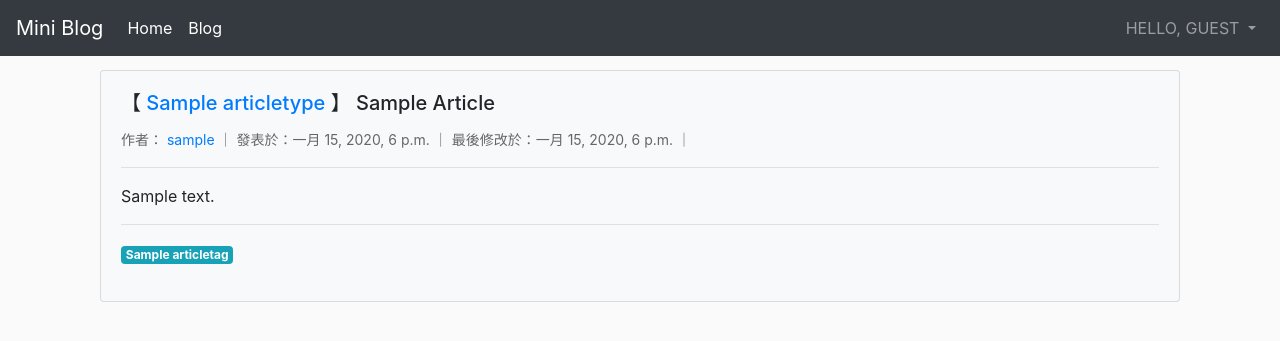
After one commit to josephsiao/mini-blog, a Django app: page /blog/post/1/ in a window 1280 px wide. The commit adds this page. Shown: the top 341 px of the page. Run offline with Django 3.2, Linux system fonts and the light colour scheme; tables that the repository leaves empty hold one stand-in row (values such as "Sample post"); some libraries are stand-ins or nearby versions.

Commit message:
feat: add edit, delete feature and rename the 'blogs' app to 'blog'

```diff
--- /dev/null
+++ b/miniblog/blog/apps.py
@@ -0,0 +1,5 @@
+from django.apps import AppConfig
+
+
+class BlogConfig(AppConfig):
+    name = 'blog'
--- /dev/null
+++ b/miniblog/blog/templates/blog/post_detail.html
@@ -0,0 +1,49 @@
+{% extends "base.html" %}
+
+{% block content %}
+    <div class="container">
+        <div>
+            <div class="container" style="padding-top: 20px;">
+                <div class="card bg-light">
+                    <div class="card-body">
+                        <h5 class="card-title">
+                            【
+                                <a href="{% url 'find_by_type' article.article_type %}" class="text-decoration-none">
+                                    {{ article.article_type }}
+                                </a>
+                            】
+                            {{ article.title | title }}
+                        </h5>
+                        <span class="" style="font-size: 14px; color: #666666;">
+                            作者：
+                            <a href="{% url 'find_by_author' article.author %}" class="text-decoration-none">{{ article.author }}</a>
+                            ｜
+                            發表於：{{ article.published_time }}
+                            ｜
+                            最後修改於：{{ article.last_updated_time }}
+                            ｜
+                            {% if user.is_authenticated and user == article.author %}
+                                <a href="{% url 'edit_post' article.id %}" class="text-decoration-none badge badge-warning">
+                                    EDIT
+                                </a>
+                                <a href="{% url 'delete_post' article.id %}" class="text-decoration-none badge badge-danger">
+                                    DELETE
+                                </a>
+                            {% endif %}
+                        </span>
+                        <hr>
+                        <p class="card-text">{{ article.content | safe }}</p>
+                        <hr>
+                        <p>
+                            {% for tag in article_tags %}
+                                <a href="{% url 'find_by_tag' tag %}" class="text-decoration-none badge badge-info">{{ tag }}</a>
+                            {% empty %}
+                                <p>No tags</p>
+                            {% endfor %}
+                        </p>
+                    </div>
+                </div>
+            </div>
+        </div>
+    </div>
+{% endblock %}
--- /dev/null
+++ b/miniblog/blog/urls.py
@@ -0,0 +1,16 @@
+from django.urls import path
+
+from . import views
+
+urlpatterns = [
+    path('', views.index, name='index'),
+    path('blog', views.index, name='blog'),
+    path('blog/post', views.index, name='blog_post'),
+    path('blog/post/new', views.update_post, name='update_post'),
+    path('blog/post/<int:article_id>/', views.get_post_detail, name='get_post_detail'),
+    path('blog/post/delete/<int:article_id>/', views.delete_post, name='delete_post'),
+    path('blog/post/edit/<int:article_id>/', views.edit_post, name='edit_post'),
+    path('blog/post/author/<str:author_name>', views.find_by_author, name='find_by_author'),
+    path('blog/post/type/<str:type_name>', views.find_by_type, name='find_by_type'),
+    path('blog/post/tag/<str:tag_name>', views.find_by_tag, name='find_by_tag'),
+]
--- a/miniblog/blogs/views.py
+++ b/miniblog/blog/views.py
@@ -1,5 +1,3 @@
-from datetime import datetime
-
 from django.contrib.auth.decorators import login_required
 from django.contrib.auth.models import User
 from django.shortcuts import get_object_or_404, redirect, render
@@ -18,13 +16,16 @@ def index(request):
     return render(request, 'index.html', context)
 
 
-def article_post(request, article_id):
+def get_post_detail(request, article_id):
+    article = get_object_or_404(Article, pk=article_id)
+    article_tags = [tag.tag_name for tag in article.article_tags.all()]
+
     context = {
-        'post': get_object_or_404(Article, pk=article_id),
-        'post_tags': Article.objects.filter(id=article_id).values('article_tags__tag_name')
+        'article': article,
+        'article_tags': article_tags
     }
 
-    return render(request, 'blogs/article_post.html', context)
+    return render(request, 'blog/post_detail.html', context)
 
 
 def find_by_author(request, author_name):
@@ -58,26 +59,68 @@ def find_by_tag(request, tag_name):
 
 
 @login_required
-def add_new_post(request):
+def update_post(request):
     if request.method == 'POST':
         data = dict(request.POST)
 
-        article = Article()
+        if data.get('edit_id'):
+            article = Article.objects.get(id=data.get('edit_id')[0])
+        else:
+            article = Article()
+
         article.author = request.user
         article.title = data.get('title')[0]
         article.content = data.get('content')[0]
-        article_type, _ = ArticleType.objects.get_or_create(type_name=data.get('article_type')[0])
-        article.article_type = article_type
+        article.article_type, _ = ArticleType.objects.get_or_create(type_name=data.get('article_type')[0])
         article.save()
 
+        article_tags = []
         for i in range(len(data.get('article_tags'))):
             article_tag, _ = ArticleTag.objects.get_or_create(tag_name=data.get('article_tags')[i])
-            article.article_tags.add(article_tag)
+            article_tags.append(article_tag)
+
+        article.article_tags.set(article_tags)
 
         return redirect('/')
     else:
         form = ArticlePostForm()
+
         context = {
             'form': form
         }
-        return render(request, 'blogs/edit_post.html', context)
+
+        return render(request, 'blog/edit_post.html', context)
+
+
+@login_required
+def delete_post(request, article_id):
+    if Article.objects.filter(id=article_id).exists():
+        article = Article.objects.get(id=article_id)
+
+        if article.author == request.user:
+            article.delete()
+
+    return redirect('/')
+
+
+@login_required
+def edit_post(request, article_id):
+    if Article.objects.filter(id=article_id).exists():
+        article = Article.objects.get(id=article_id)
+        article_tags = [tag.tag_name for tag in article.article_tags.all()]
+
+        if article.author == request.user:
+            form = ArticlePostForm(initial={
+                'title': article.title,
+                'content': article.content
+            })
+
+            context = {
+                'form': form,
+                'article': article,
+                'article_tags': article_tags
+            }
+
+            return render(request, 'blog/edit_post.html', context)
+
+    return redirect('/')
--- a/miniblog/blogs/apps.py
+++ /dev/null
@@ -1,5 +0,0 @@
-from django.apps import AppConfig
-
-
-class BlogsConfig(AppConfig):
-    name = 'blogs'
--- a/miniblog/miniblog/form.py
+++ b/miniblog/miniblog/form.py
@@ -10,7 +10,7 @@ class UserRegistrationForm(UserCreationForm):
         widget=forms.TextInput(
             attrs={
                 'class': 'form-control',
-                'placeholder': 'Enter account',
+                'placeholder': 'Enter account'
             }
         )
     )
@@ -50,6 +50,7 @@ class UserLoginForm(forms.Form):
             attrs={
                 'class': 'form-control',
                 'placeholder': 'Enter account',
+                'autofocus': 'autofocus'
             }
         )
     )
--- a/miniblog/miniblog/settings.py
+++ b/miniblog/miniblog/settings.py
@@ -37,7 +37,7 @@ INSTALLED_APPS = [
     'django.contrib.sessions',
     'django.contrib.messages',
     'django.contrib.staticfiles',
-    'blogs.apps.BlogsConfig',
+    'blog.apps.BlogConfig',
     'ckeditor',
     'django_bleach',
 ]
--- a/miniblog/miniblog/urls.py
+++ b/miniblog/miniblog/urls.py
@@ -16,12 +16,12 @@ Including another URLconf
 from django.contrib import admin
 from django.urls import include, path
 
-from .views import register, user_login, user_logout
+from .views import user_register, user_login, user_logout
 
 urlpatterns = [
-    path('', include('blogs.urls')),
+    path('', include('blog.urls')),
     path('admin/', admin.site.urls),
     path('accounts/login/', user_login, name='login'),
     path('accounts/logout/', user_logout, name='logout'),
-    path('accounts/register/', register, name='register'),
+    path('accounts/register/', user_register, name='register'),
 ]
--- a/miniblog/miniblog/views.py
+++ b/miniblog/miniblog/views.py
@@ -4,7 +4,7 @@ from django.shortcuts import redirect, render
 from .form import UserLoginForm, UserRegistrationForm
 
 
-def register(request):
+def user_register(request):
     if request.user.is_authenticated:
         return redirect('/')
 
--- a/miniblog/templates/base.html
+++ b/miniblog/templates/base.html
@@ -43,7 +43,7 @@
                                     {{ user }}
                                 </a>
                                 <div class="dropdown-menu dropdown-menu-right" aria-labelledby="navbarDropdownMenuLink">
-                                    <a class="dropdown-item" href="{% url 'add_new_post' %}?next={{request.path}}">New Post</a>
+                                    <a class="dropdown-item" href="{% url 'update_post' %}?next={{request.path}}">New Post</a>
                                     <a class="dropdown-item" href="{% url 'find_by_author' user %}">My Posts</a>
                                     <div class="dropdown-divider"></div>
                                     <a class="dropdown-item" href="{% url 'logout'%}?next={{request.path}}">Logout</a>
```
Also changed, not shown: miniblog/blog/form.py (renamed from miniblog/blogs/form.py, +7 -3 lines), miniblog/blog/templates/blog/edit_post.html (renamed from miniblog/blogs/templates/blogs/edit_post.html, +16 -4 lines), miniblog/blog/templates/index.html (renamed from miniblog/blogs/templates/index.html, +4 -3 lines), miniblog/blogs/templates/blogs/article_post.html (deleted, +0 -31 lines), miniblog/blogs/urls.py (deleted, +0 -14 lines), miniblog/blog/__init__.py (added), miniblog/blog/admin.py (renamed from miniblog/blogs/admin.py), miniblog/blog/migrations/__init__.py (added), miniblog/blog/models.py (renamed from miniblog/blogs/models.py), miniblog/blog/tests.py (renamed from miniblog/blogs/tests.py).
